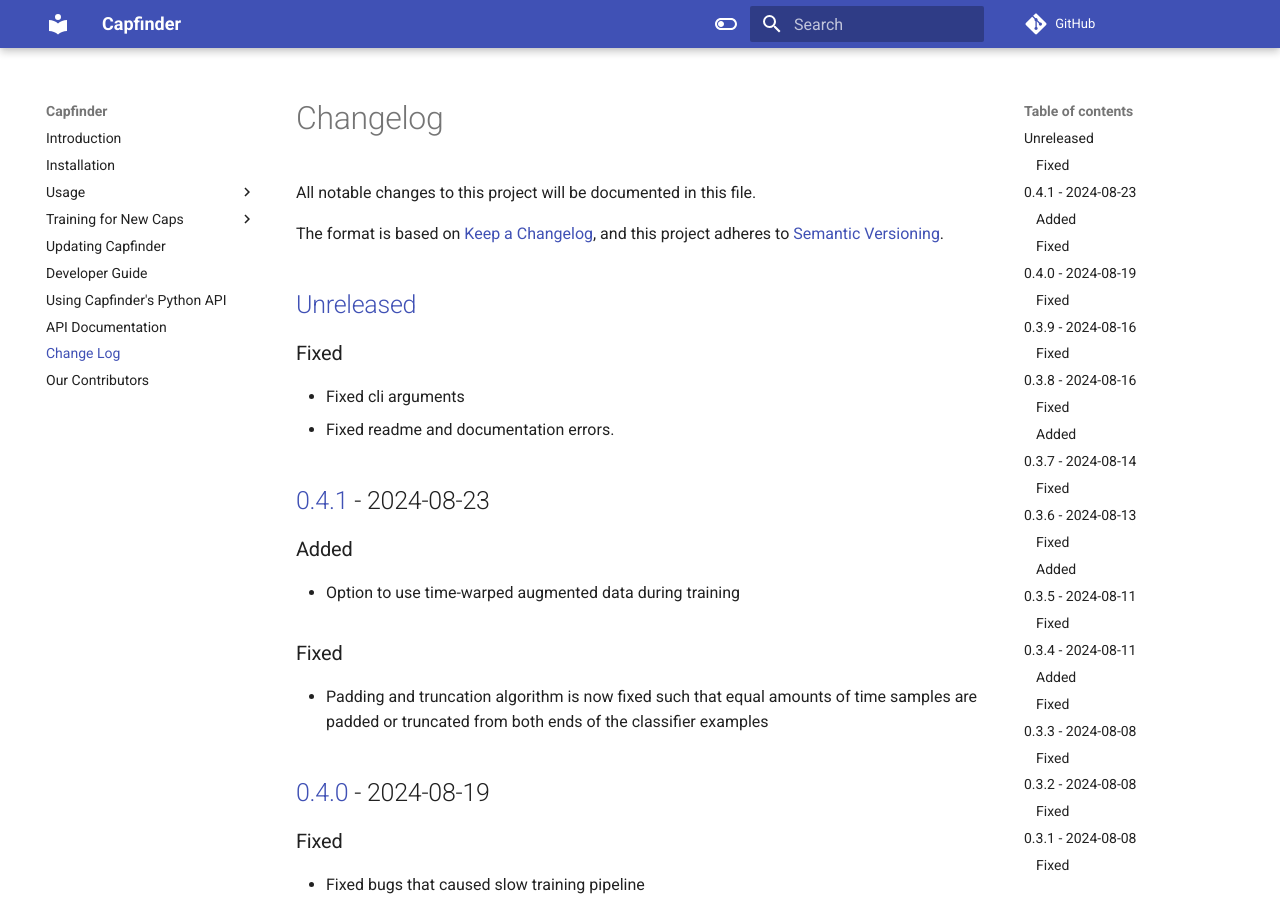
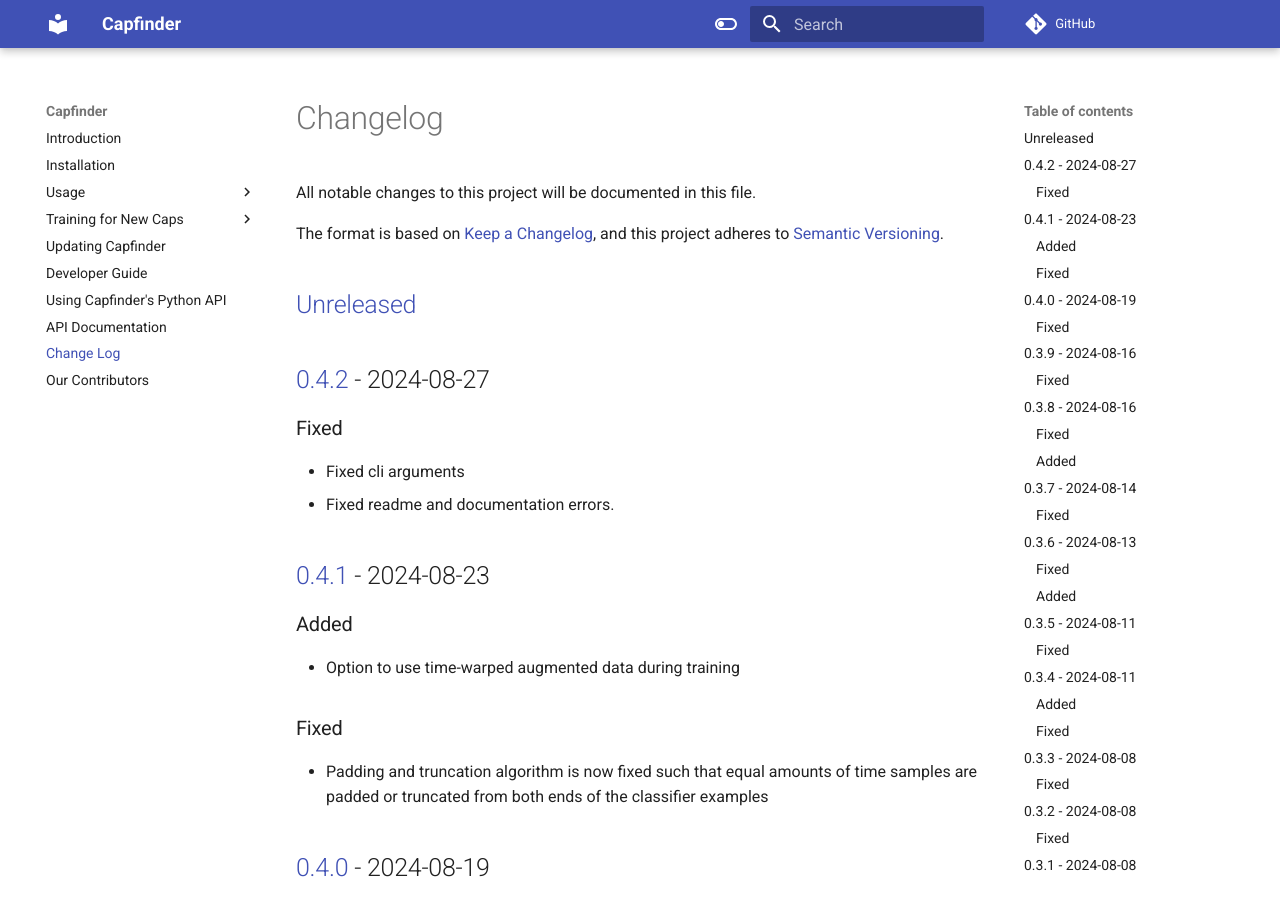
Before and after one commit to adnaniazi/capfinder, an MkDocs documentation site: the page built from docs/changelog.md, in a window 1280 px wide and 900 px high. Built offline with MkDocs 1.6.1 and Material for MkDocs 9.7.7, drawn with Linux system fonts in a browser that asks for light colours; comment, search, counter and statistics services are not loaded.

```diff
--- a/CHANGELOG.md
+++ b/CHANGELOG.md
@@ -4,6 +4,8 @@ All notable changes to this project will be documented in this file.
 The format is based on [Keep a Changelog](https://keepachangelog.com/en/1.0.0/), and this project adheres to [Semantic Versioning](https://semver.org/spec/v2.0.0.html).
 
 ## [Unreleased]
+
+## [0.4.2] - 2024-08-27
 ### Fixed
 - Fixed cli arguments
 - Fixed readme and documentation errors.
@@ -166,7 +168,8 @@ The format is based on [Keep a Changelog](https://keepachangelog.com/en/1.0.0/),
 ### Added
 - Basic skeleton of the package and tested it
 
-[Unreleased]: https://github.com/adnaniazi/capfinder/compare/0.4.1...master
+[Unreleased]: https://github.com/adnaniazi/capfinder/compare/0.4.2...master
+[0.4.2]: https://github.com/adnaniazi/capfinder/compare/0.4.1...0.4.2
 [0.4.1]: https://github.com/adnaniazi/capfinder/compare/0.4.0...0.4.1
 [0.4.0]: https://github.com/adnaniazi/capfinder/compare/0.3.9...0.4.0
 [0.3.9]: https://github.com/adnaniazi/capfinder/compare/0.3.8...0.3.9
--- a/mkdocs.yml
+++ b/mkdocs.yml
@@ -20,10 +20,12 @@ nav:
   - Introduction: 'index.md'
   - Installation: 'installation.md'
   - Usage:
+      - 0. Graphical overview: 'usage_overview.md'
       - 1. mRNA Sample Preparation: 'mRNA_sample_prep.md'
       - 2. Data Preparation: 'preprocessing.md'
       - 3. Cap Prediction: 'prediction.md'
   - Training for New Caps:
+          - 0. Graphical overview: 'training_overview.md'
           - 1. Designing Cap Oligo: 'oligo_design.md'
           - 2. Sequencing and Basecalling: 'sequencing_and_basecalling.md'
           - 3. Extending Cap Mapping: 'extend_capmap.md'
```
Also changed, not shown: docs/training_overview.md (added, +1 -0 lines), docs/usage_overview.md (added, +1 -0 lines), docs/images/inference.png (added), docs/images/training.png (added).
